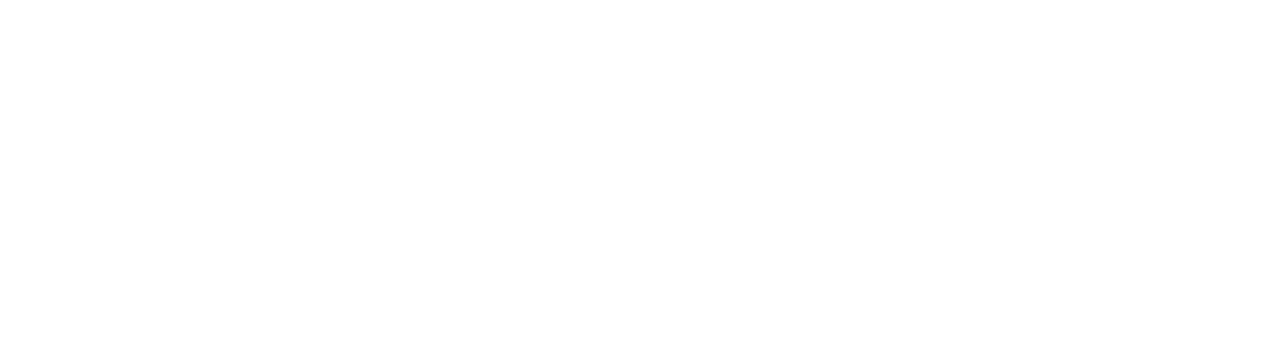
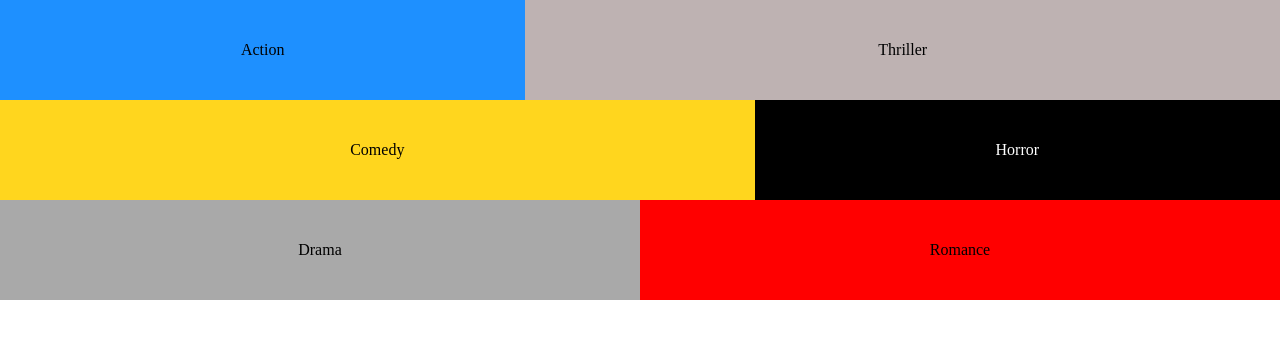
Before and after one commit to FBW41-2/movie-genres-boturdan, a plain HTML site: page index.html in a window 1280 px wide. Drawn offline with Linux system fonts and the light colour scheme.

Commit message:
Completed the exercise

```diff
--- a/index.html
+++ b/index.html
@@ -4,9 +4,18 @@
     <meta charset="UTF-8" />
     <meta name="viewport" content="width=device-width, initial-scale=1.0" />
     <meta http-equiv="X-UA-Compatible" content="ie=edge" />
-    <title>Document</title>
+    <link rel="stylesheet" href="style.css" />
+    <title>Movie genres</title>
   </head>
   <body>
-    <link rel="stylesheet" href="style.css" />
+
+    <section class="genres">
+      <section class="action">Action</section>
+      <section class="thriller">Thriller</section>
+      <section class="comedy">Comedy</section>
+      <section class="horror">Horror</section>
+      <section class="drama">Drama</section>
+      <section class="romance">Romance</section>
+    </section>
   </body>
 </html>
--- a/style.css
+++ b/style.css
@@ -2,3 +2,69 @@ html, body {
     margin: 0;
     padding: 0;
 }
+
+.genres {
+    display: flex;
+    flex-flow: row wrap;
+}
+
+.action {
+    display: flex;
+    justify-content: center;
+    align-items: center;
+    flex-basis: 500px;
+    flex-grow: 1;
+    background: dodgerblue;
+    height: 100px;
+}
+
+.thriller {
+    display: flex;
+    justify-content: center;
+    align-items: center;
+    flex-basis: 500px;
+    flex-grow: 10;
+    background: rgb(190, 178, 178);
+    height: 100px;
+}
+
+.comedy {
+    display: flex;
+    justify-content: center;
+    align-items: center;
+    flex-basis: 500px;
+    flex-grow: 10;
+    background: rgb(255, 214, 30);
+    height: 100px;
+}
+
+.horror {
+    display: flex;
+    justify-content: center;
+    align-items: center;
+    flex-basis: 500px;
+    flex-grow: 1;
+    color: white;
+    background: black;
+    height: 100px;
+}
+
+.drama {
+    display: flex;
+    justify-content: center;
+    align-items: center;
+    flex-basis: 500px;
+    flex-grow: 1;
+    background: darkgrey;
+    height: 100px;
+}
+
+.romance {
+    display: flex;
+    justify-content: center;
+    align-items: center;
+    flex-basis: 500px;
+    flex-grow: 1;
+    background: red;
+    height: 100px;
+}
```
